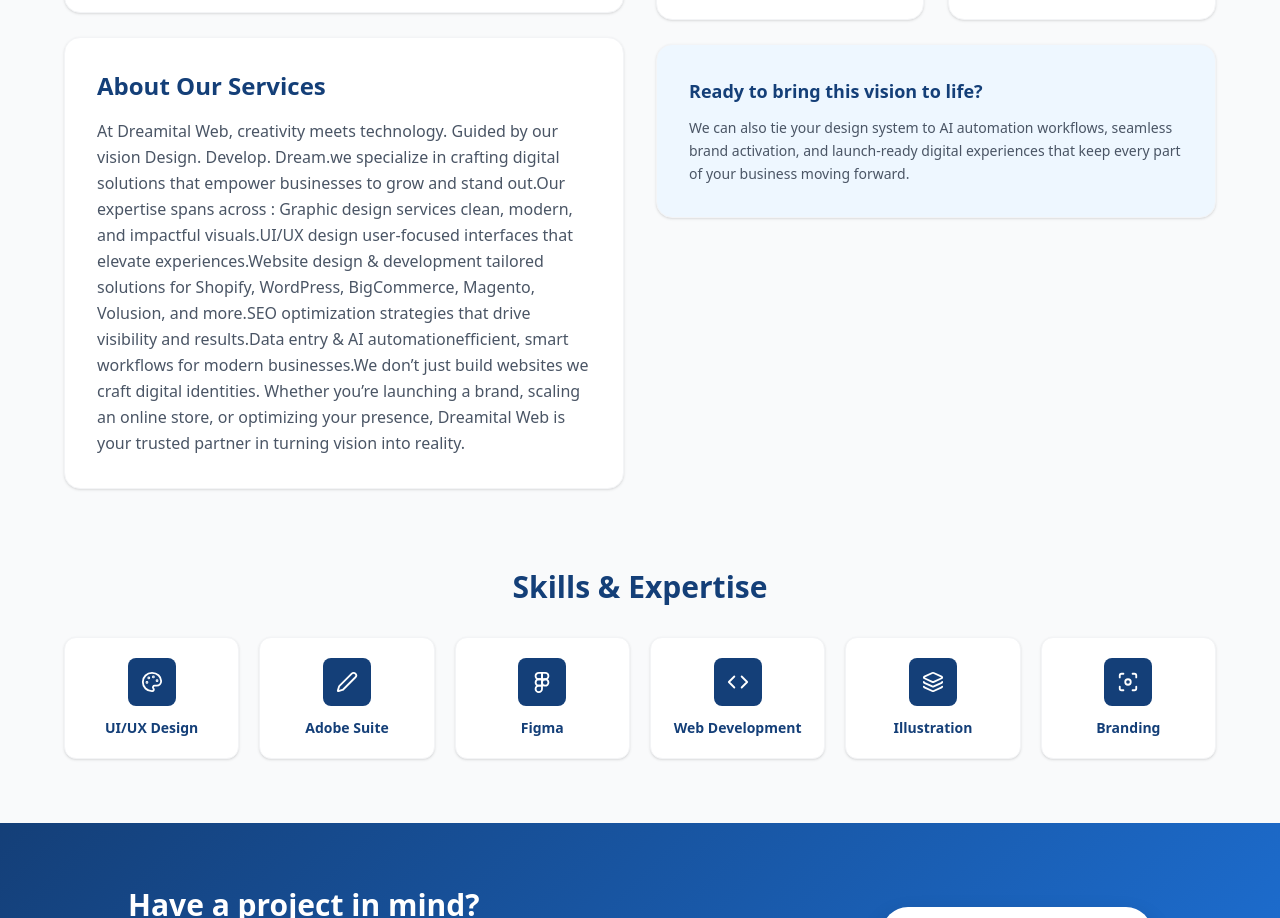
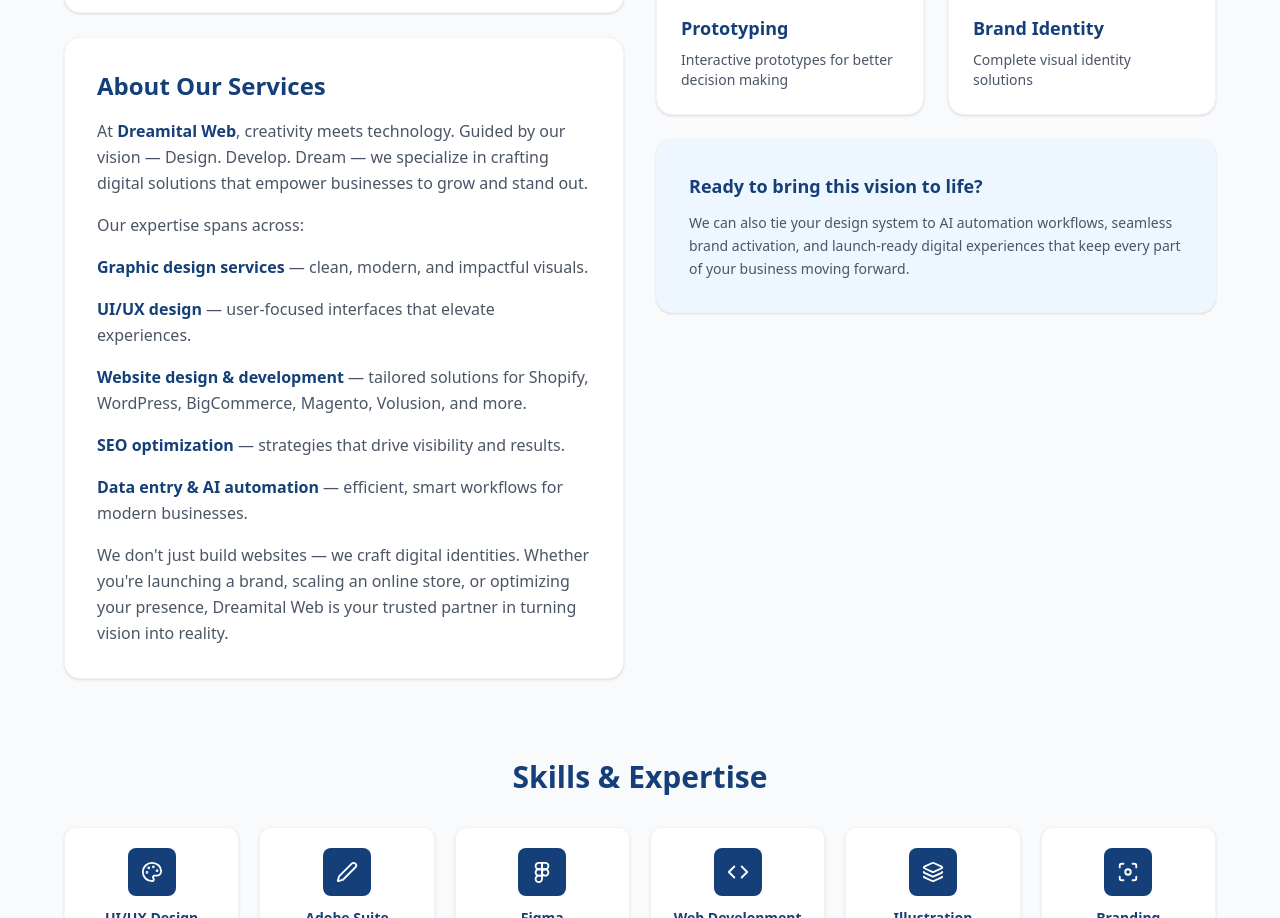
Before and after one commit to hadiaalv/ui-ux, a Next.js app in the folder portfolio/: page /about in a window 1280 px wide. Shown: the part 1527-2445 px from the top of the page. Built offline with nearby package versions, Linux system fonts and the light colour scheme.

Commit message:
text fixed

```diff
--- a/portfolio/src/app/about/page.tsx
+++ b/portfolio/src/app/about/page.tsx
@@ -19,9 +19,30 @@
   name: "About Us",
   title: "UI/UX Designer & Creative Artist",
   bio: " Every great brand begins with a dream. At Dreamital Web, that dream was simple yet powerful: to blend creativity with technology and help businesses shine in the digital world.What started as a passion for design soon grew into a full‑scale digital studio, where imagination meets innovation. Guided by our mantra Design. Develop. Dream. we’ve built a space where ideas transform into experiences, and visions become reality.We believe every project tells a story. Whether it’s a website that connects with customers, a UI/UX design that makes interactions effortless, or a graphic identity that captures attention our mission is to craft solutions that inspire, engage, and endure.Over the years, we’ve mastered platforms like Shopify, WordPress, BigCommerce, Magento, and Volusion, ensuring businesses of all sizes can thrive online. But our work doesn’t stop at websites we also empower brands with SEO strategies, data solutions, and AI automation to stay ahead in a fast‑moving digital era.For us, success isn’t just about delivering a project it’s about building trust, creating impact, and helping our clients dream bigger. Dreamital Web is more than a company; it’s a journey of turning imagination into innovation, and innovation into growth.",
-   philosophy:
-    "At Dreamital Web, creativity meets technology. Guided by our vision Design. Develop. Dream.we specialize in crafting digital solutions that empower businesses to grow and stand out.Our expertise spans across : Graphic design services clean, modern, and impactful visuals.UI/UX design user‑focused interfaces that elevate experiences.Website design & development tailored solutions for Shopify, WordPress, BigCommerce, Magento, Volusion, and more.SEO optimization strategies that drive visibility and results.Data entry & AI automationefficient, smart workflows for modern businesses.We don’t just build websites we craft digital identities. Whether you’re launching a brand, scaling an online store, or optimizing your presence, Dreamital Web is your trusted partner in turning vision into reality.",
 };
+
+const services = [
+  {
+    label: "Graphic design services",
+    text: "clean, modern, and impactful visuals.",
+  },
+  {
+    label: "UI/UX design",
+    text: "user‑focused interfaces that elevate experiences.",
+  },
+  {
+    label: "Website design & development",
+    text: "tailored solutions for Shopify, WordPress, BigCommerce, Magento, Volusion, and more.",
+  },
+  {
+    label: "SEO optimization",
+    text: "strategies that drive visibility and results.",
+  },
+  {
+    label: "Data entry & AI automation",
+    text: "efficient, smart workflows for modern businesses.",
+  },
+];
 
 const skills = [
   { name: "UI/UX Design", icon: Palette },
@@ -163,9 +184,33 @@
               <h3 className="text-2xl font-bold mb-4 text-navy">
                 About Our Services
               </h3>
-              <p className="text-gray-600 leading-relaxed">
-                {profile.philosophy}
-              </p>
+
+              <div className="text-gray-600 leading-relaxed space-y-4">
+                <p>
+                  At <span className="font-bold text-navy">Dreamital Web</span>,
+                  creativity meets technology. Guided by our vision — Design.
+                  Develop. Dream — we specialize in crafting digital solutions
+                  that empower businesses to grow and stand out.
+                </p>
+
+                <p>Our expertise spans across:</p>
+
+                {services.map((service) => (
+                  <p key={service.label}>
+                    <span className="font-bold text-navy">
+                      {service.label}
+                    </span>{" "}
+                    — {service.text}
+                  </p>
+                ))}
+
+                <p>
+                  We don&apos;t just build websites — we craft digital
+                  identities. Whether you&apos;re launching a brand, scaling
+                  an online store, or optimizing your presence, Dreamital Web
+                  is your trusted partner in turning vision into reality.
+                </p>
+              </div>
             </motion.div>
           </motion.div>
 
```
